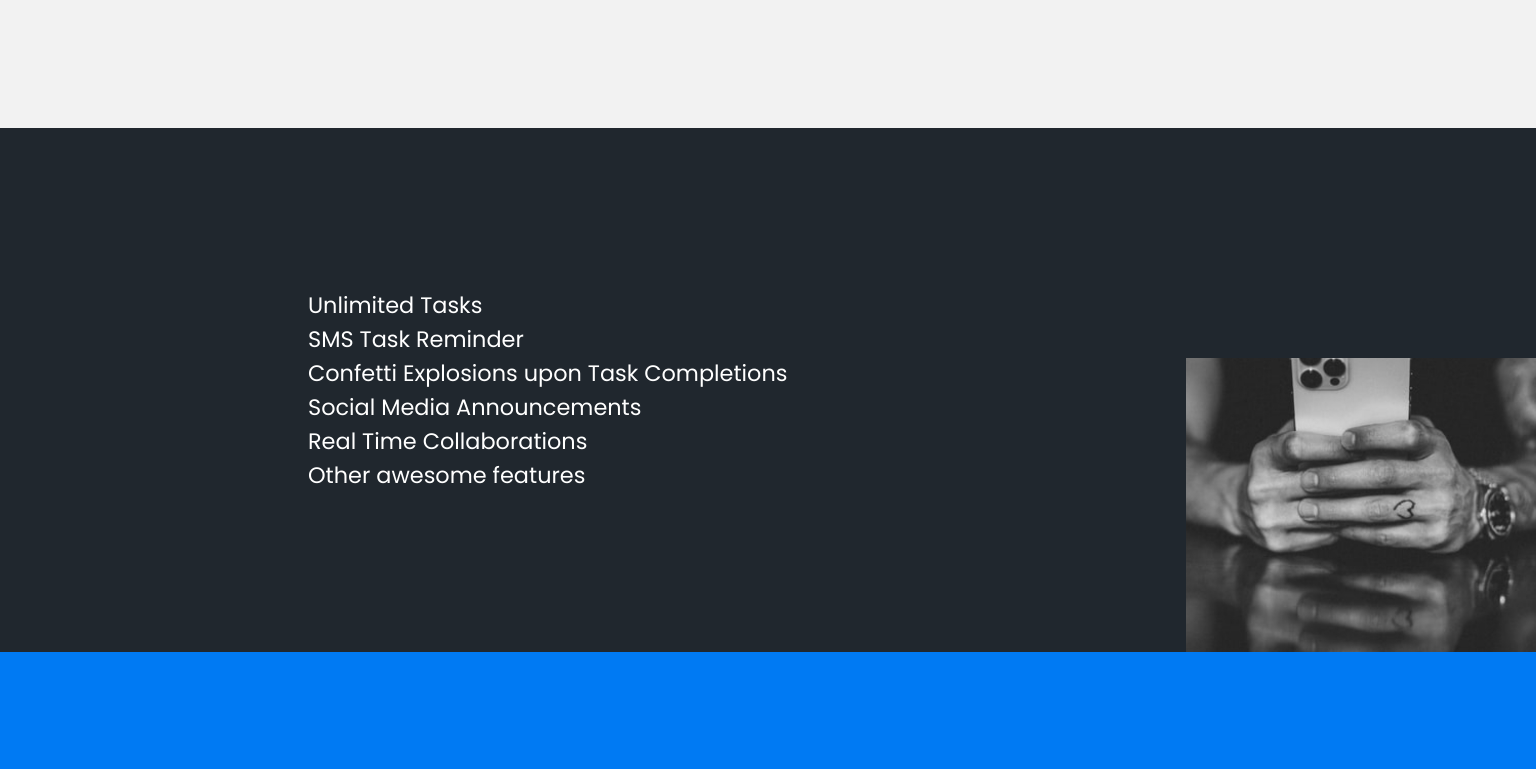
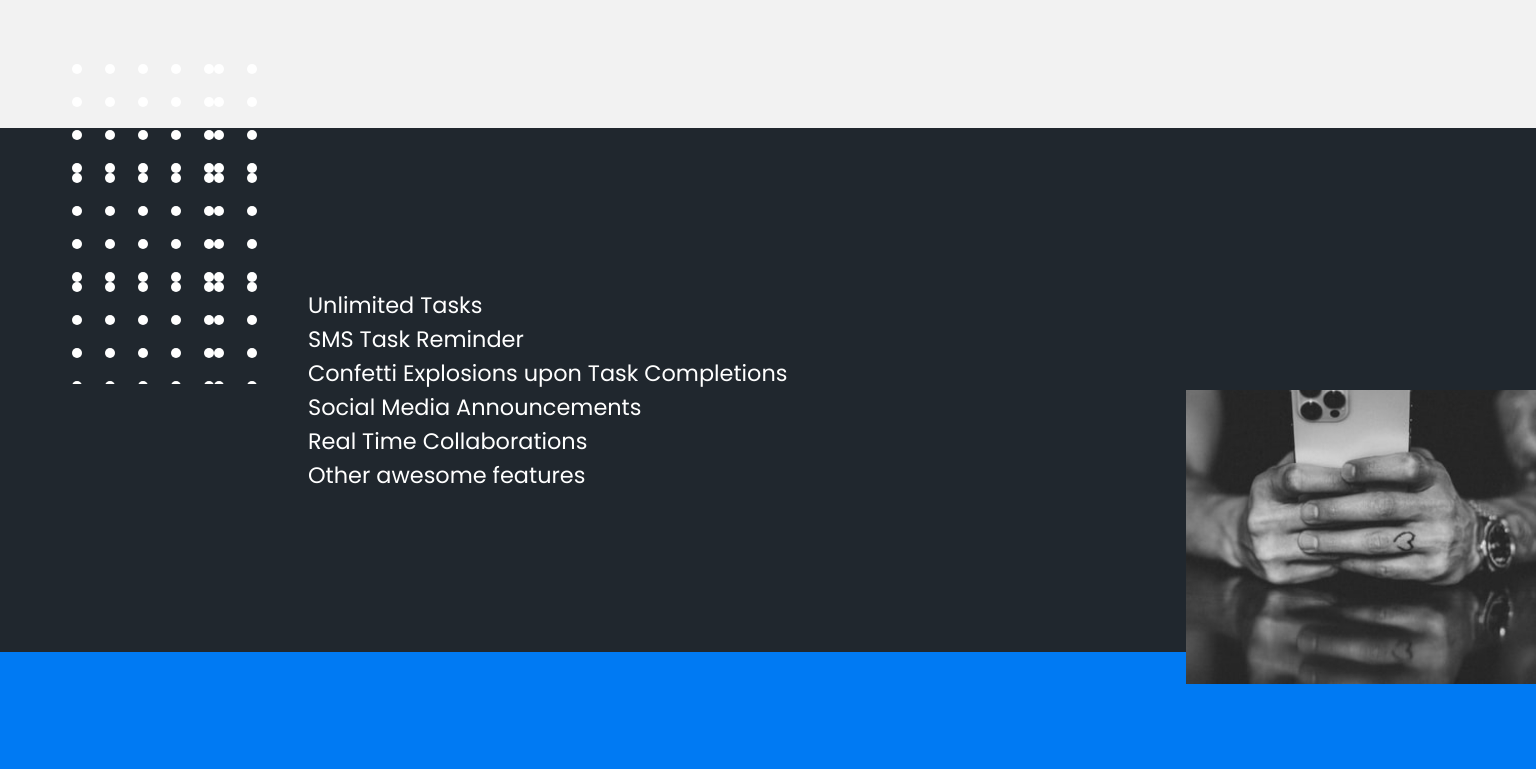
Before and after one commit to almostdevelopr/html-css, a plain HTML site: page index.html in a window 1536 px wide. Shown: the part 620-1389 px from the top of the page. Drawn offline with Linux system fonts and the light colour scheme.

Commit message:
Add feature section illustration
Add some dots illustration

```diff
--- a/css/main.scss
+++ b/css/main.scss
@@ -340,7 +340,7 @@ nav {
 		position: absolute;
 		right: 0;
 		width: 350px;
-		bottom: 0;
+		bottom: -2em;
 	}
 	.testimonial-section ul {
 		display: flex;
@@ -356,4 +356,38 @@ nav {
 			display: flex;
 		}
 	}
+	.contact-right {
+		position: absolute;
+		right: 0;
+		top: 0;
+		width: 45%;
+		height: 100%;
+
+		iframe {
+			height: 100%;
+		}
+	}
 }
+@media only screen and (min-width: 1450px) {
+	.feature-section {
+		&:before {
+			content: "";
+			position: absolute;
+			width: 10%;
+			height: 20em;
+			background: var(--primary-color);
+			left: 0;
+			top: -4em;
+		}
+
+		&:before {
+			content: "";
+			position: absolute;
+			width: 200px;
+			height: 20em;
+			background: url("../images/dots.svg");
+			left: 4.5em;
+			top: -4em;
+		}
+	}
+}
```
Also changed, not shown: css/main.css, 1 other file.
